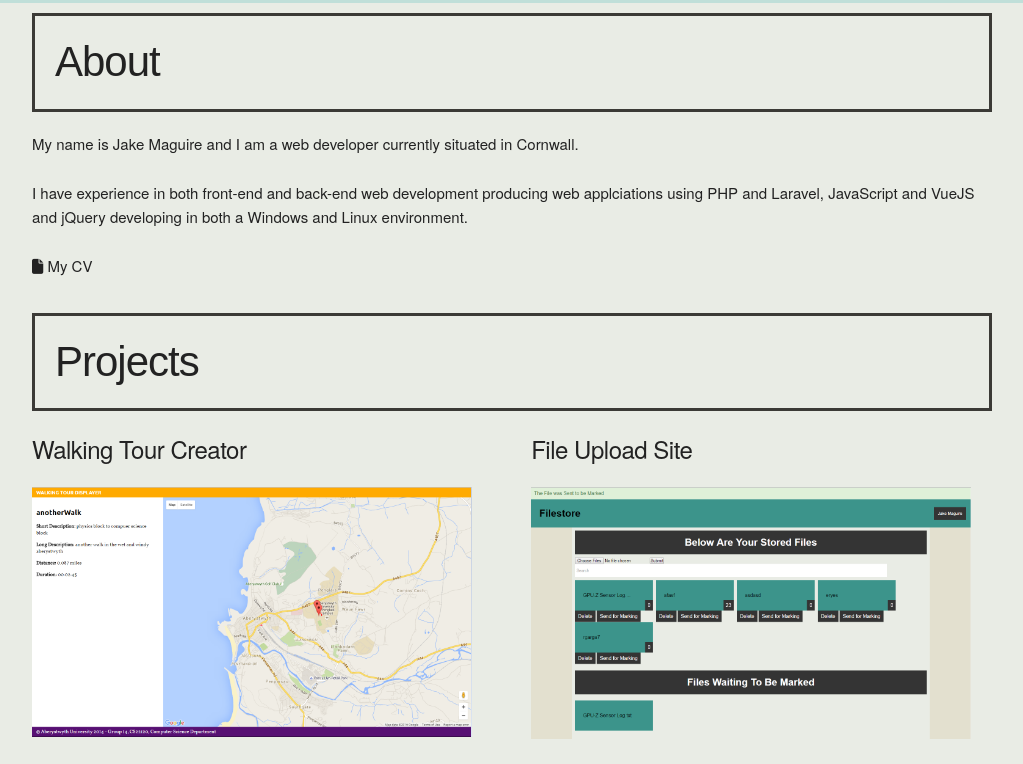
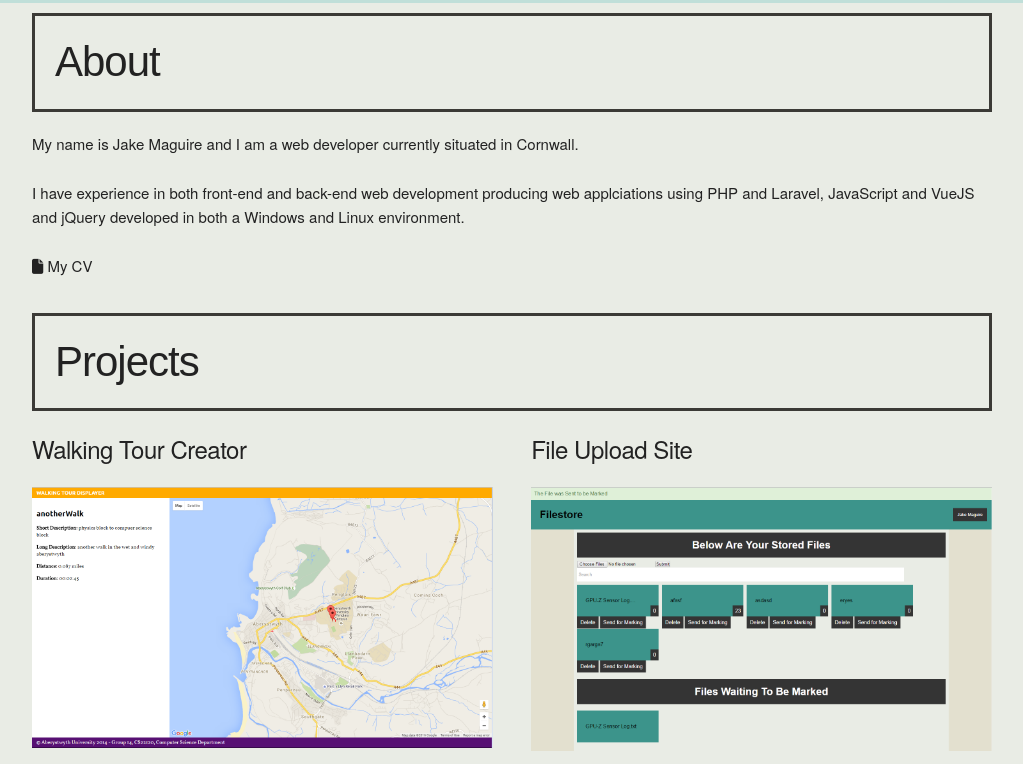
Before and after one commit to Frazzle07/portfolio, a plain HTML site: page index.html in a window 1280 px wide. Shown: the part 797-1561 px from the top of the page, without its empty margins (128-1151 px from the left). Drawn offline with Linux system fonts and the light colour scheme; a web font is replaced by a local one.

Commit message:
updated changes to text and fixed links

```diff
--- a/css/style.css
+++ b/css/style.css
@@ -34,8 +34,7 @@ a:hover {
 
 .wtcImage, .fileuploadImage {
 	height: auto;
-    width: auto;
-    max-width: 440px;
+    width: 100%;
     max-height: 300px;
 }
 
--- a/index.html
+++ b/index.html
@@ -17,8 +17,8 @@
 		    <div class="row">
 		      <div class=" column" style="margin-top: 25%">
 		        <h1>Jake Maguire</h1>
-		        <a href="#"><i class="fa fa-twitter fa-2x" aria-hidden="true"></i></a>
-		  		<a href="#"><i class="fa fa-github fa-2x" aria-hidden="true"></i></a>
+		        <a href="https://twitter.com/JakeMaguire07"><i class="fa fa-twitter fa-2x" aria-hidden="true"></i></a>
+		  		<a href="https://github.com/Frazzle07"><i class="fa fa-github fa-2x" aria-hidden="true"></i></a>
 		  		<a href="mailto:jake@themaguires.com"><i class="fa fa-envelope fa-2x" aria-hidden="true"></i></a>
 		  		<p></p>
 		        <i class="fa fa-chevron-down fa-3x mainHeaderScroll" aria-hidden="true"></i>
@@ -30,7 +30,7 @@
 		  		<h2>About</h2>
 		  		<p>My name is Jake Maguire and I am a web developer currently situated in Cornwall.</p>
 
-		  		<p>I have experience in both front-end and back-end web development producing web applciations using PHP and Laravel, JavaScript and VueJS and jQuery developing in both a Windows and Linux environment. </p>
+		  		<p>I have experience in both front-end and back-end web development producing web applciations using PHP and Laravel, JavaScript and VueJS and jQuery developed in both a Windows and Linux environment. </p>
 
 		  		<p><a href="files/curriculum-vitae.pdf"><i class="fa fa-file" aria-hidden="true"></i>  My CV</a></p>
 
@@ -38,13 +38,13 @@
 		  	<div class="container mainProject">
 		  		<h2>Projects</h2>
 		  		<div class="row">
-				    <div class="six columns"><a href="#"><h5>Walking Tour Creator</h5></a>
+				    <div class="six columns"><h5><a href="projects/website/">Walking Tour Creator</a></h5>
 				    	<div class=""><a href="#"><img src="images/wtc.png" class="wtcImage"  alt="Walking Tour Creator"></a></div>
 				    	</br>
-    					<div class=""><p>The walking tour creator was a project I worked on with other members of a group as part of my universty degree. The project involved creating a web applicaition, using PHP and JavaScript, that displays walks a user had taken; recorded using an android application. I produced the web application to illustrate where the user had walked. Coordinates of the walk were recorded from a phone and uploaded to a database, where the web application then recieved the results. The coordinates were then placed on a a map using the Google Maps API to produce a route and replicate where the user walked.</p></div>
+    					<div class=""><p>The walking tour creator was a project I worked on with other members of a group as part of my universty degree. The project involved creating a web applicaition, using PHP and JavaScript, that displays walks a user had taken; recorded using an android application. I produced the web application to illustrate where the user had walked. Coordinates of the walk were recorded from a phone and uploaded to a database, where the web application then recieved the results. The coordinates were then placed on a map using the Google Maps API to produce a route and replicate where the user walked.</p></div>
 				    </div>
-				    <div class="six columns"><h5>File Upload Site</h5>
-				    	<div class=""><a href="#"><img src="images/fileupload.png" class="fileuploadImage"  alt="Walking Tour Creator"></a></div>
+				    <div class="six columns"><h5><a href="projects/diss/index.php">File Upload Site</a></h5>
+				    	<div class=""><a href="#"><img src="images/fileupload.png" class="fileuploadImage"  alt="File Upload Project"></a></div>
 				    	</br>
     					<div class=""><p>For my dissertation I produced a file upload site using the Laravel framework and VueJS for use by teachers and students. This application allows users to log in a upload their files onto the server which can then be sent to their teachers for marking. Teachers can also log in and see what files have been sent to them for marking as well as being able to see what their students have been uploading.</p></div>
 				    </div>
@@ -52,7 +52,7 @@
 		  	</div>
 		  	<div class="container mainContact">
 		  		<h2>Contact</h2>
-		  		<i class="fa fa-twitter fa-3x" aria-hidden="true"></i>
+		  		<a href="https://twitter.com/JakeMaguire07"><i class="fa fa-twitter fa-3x" aria-hidden="true"></i></a>
 		  		<a href="https://github.com/Frazzle07"><i class="fa fa-github fa-3x" aria-hidden="true"></i></a>
 		  		<a href="mailto:jake@themaguires.com"><i class="fa fa-envelope fa-3x" aria-hidden="true"></i></a>
 		  	</div>
```
